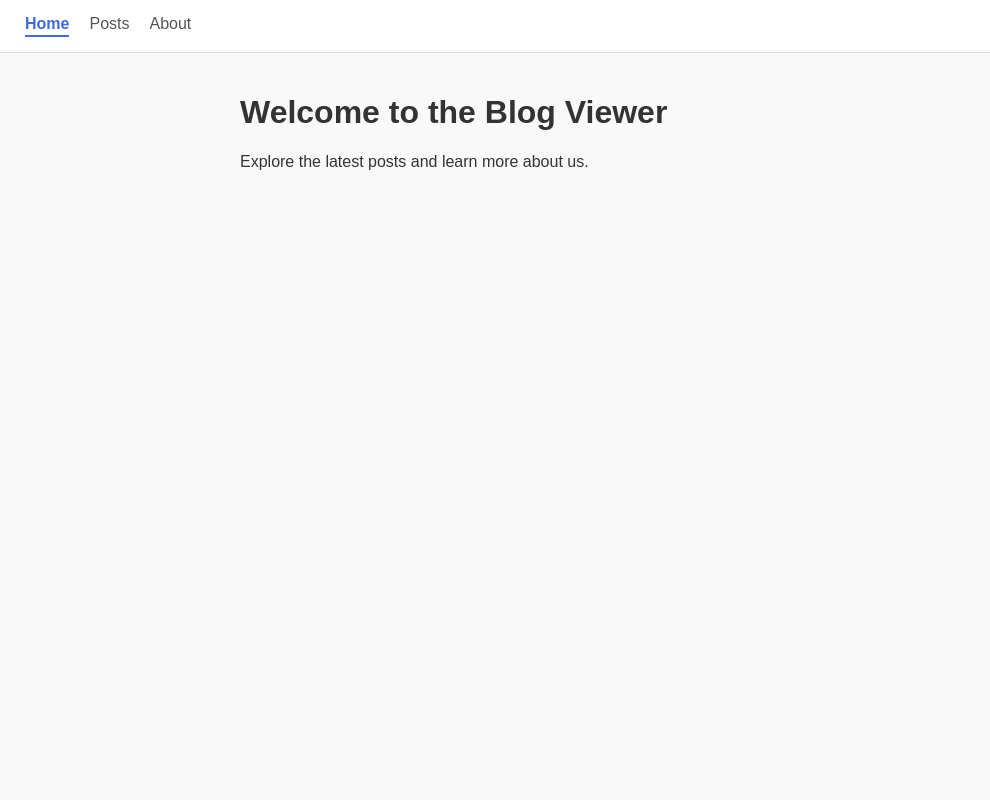
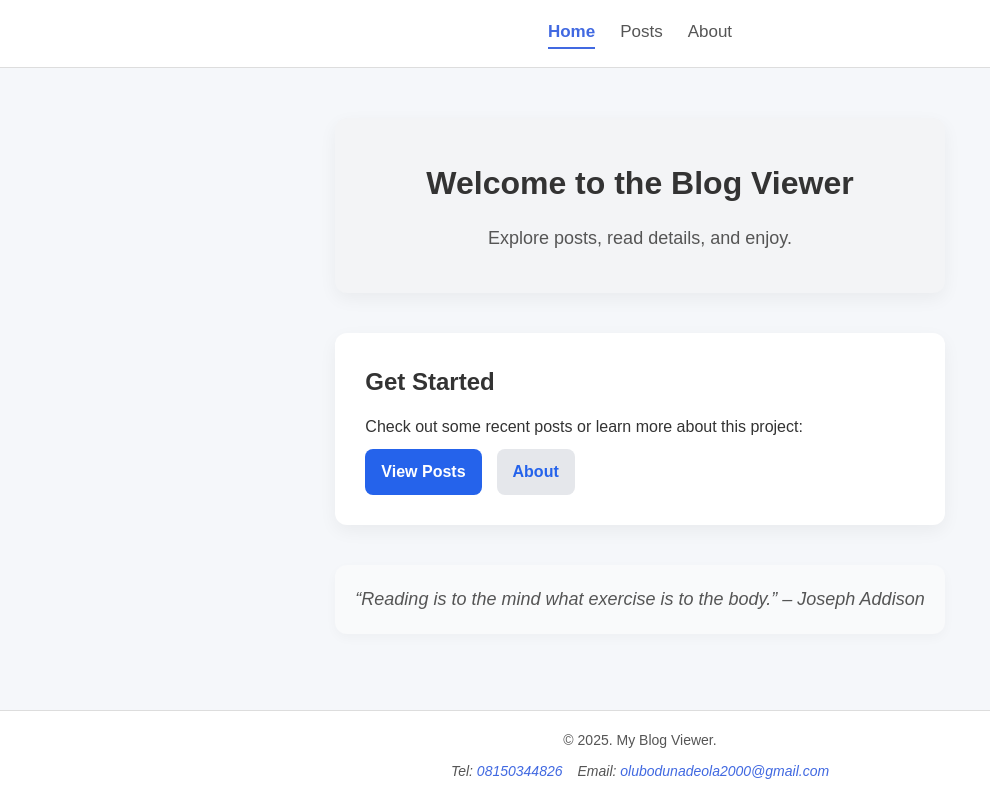
Before and after one commit to TeluadOat/basic-blog-app, a React (Vite) app: page / in a window 1280 px wide. Shown: the whole page, without its empty margins (0-990 px from the left). Built offline with nearby package versions, Linux system fonts and the light colour scheme.

Commit message:
improved on blog css

```diff
--- a/src/App.css
+++ b/src/App.css
@@ -1,36 +1,82 @@
-ul.post-list {
-  list-style: none;
-  padding: 0;
+.page-title {
+  font-size: 32px;
+  font-weight: 700;
+  margin-bottom: 18px;
+  color: #111;
 }
 
-ul.post-list li {
-  background: white;
-  padding: 12px 15px;
-  border-radius: 6px;
-  margin-bottom: 10px;
-  border: 1px solid #e3e3e3;
-  transition: box-shadow 0.2s ease;
+.posts-grid {
+  display: grid;
+  grid-template-columns: repeat(auto-fill, minmax(280px, 1fr));
+  gap: 20px;
+  margin-top: 20px;
 }
 
-ul.post-list li:hover {
-  box-shadow: 0 2px 8px rgba(0, 0, 0, 0.08);
+.post-card {
+  background: white;
+  border: 1px solid #e5e7eb;
+  border-radius: 12px;
+  padding: 20px;
+  box-shadow: 0 4px 14px rgba(0, 0, 0, 0.06);
+  transition: 0.2s ease;
 }
 
-ul.post-list a {
+.post-card:hover {
+  transform: translateY(-0.5px);
+  box-shadow: 0 6px 22px rgba(0, 0, 0, 0.1);
+}
+
+.post-meta {
+  display: flex;
+  justify-content: space-between;
+  font-size: 14px;
+  color: #555;
+  margin-bottom: 10px;
+}
+
+.post-title {
+  font-size: 18px;
+  font-weight: 600;
+  color: #111;
+  margin-bottom: 10px;
+}
+
+.post-body {
+  font-size: 15px;
+  color: #444;
+  margin-bottom: 20px;
+}
+
+.read-more-link {
+  text-decoration: none;
   color: royalblue;
-  text-decoration: none;
-  font-weight: 500;
+  font-weight: 600;
+  transition: 0.2s;
+}
+
+.read-more-link:hover {
+  text-decoration: underline;
 }
 
 .post-detail {
   background: white;
-  padding: 20px;
-  border-radius: 8px;
-  border: 1px solid #e3e3e3;
+  padding: 25px 35px;
+  border-radius: 12px;
+  border: 1px solid #e5e7eb;
+  box-shadow: 0 4px 22px rgba(0, 0, 0, 0.06);
 }
 
 .post-detail h3 {
-  margin-top: 0;
+  font-size: 20px;
+  font-weight: 700;
+  margin-bottom: 15px;
+  color: #111;
+}
+
+.post-detail p {
+  font-size: 16px;
+  line-height: 1.8;
+  color: #444;
 }
 
 .back-link {
@@ -38,21 +84,123 @@ ul.post-list a {
   margin-top: 20px;
   color: royalblue;
   text-decoration: none;
-  font-weight: 500;
+  font-weight: 600;
 }
 
 .back-link:hover,
-.about a:hover {
+.about-box a:hover {
   text-decoration: underline;
 }
 
-.about a {
+.about-box {
+  text-align: center;
+  background: white;
+  padding: 25px 30px;
+  border-radius: 12px;
+  border: 1px solid #e5e7eb;
+  box-shadow: 0 4px 22px rgba(0, 0, 0, 0.06);
+  max-width: 600px;
+  margin: auto;
+}
+
+.about-box p {
+  font-size: 18px;
+}
+
+.about-box a {
   display: inline-block;
   color: royalblue;
   text-decoration: none;
 }
 
-.about address {
+.about-box address {
   display: flex;
-  gap: 10px;
+  flex-direction: column;
+  gap: 6px;
+  justify-content: center;
+  margin-top: 10px;
 }
+
+/* Home Page*/
+.home-page {
+  display: flex;
+  flex-direction: column;
+  gap: 40px;
+  max-width: 900px;
+  margin: auto;
+  padding: 20px;
+}
+
+.home-hero {
+  background: #f3f4f6;
+  padding: 40px 30px;
+  border-radius: 12px;
+  text-align: center;
+  box-shadow: 0 6px 18px rgba(0, 0, 0, 0.05);
+}
+
+.home-hero h2 {
+  font-size: 32px;
+  margin-bottom: 15px;
+}
+
+.home-hero p {
+  font-size: 18px;
+  color: #555;
+}
+
+.home-actions {
+  background: white;
+  padding: 30px;
+  border-radius: 12px;
+  box-shadow: 0 6px 18px rgba(0, 0, 0, 0.05);
+}
+
+.home-actions h3 {
+  margin-bottom: 12px;
+  font-size: 24px;
+}
+
+.action-buttons {
+  display: flex;
+  gap: 15px;
+  margin-top: 10px;
+}
+
+.btn-primary,
+.btn-secondary {
+  padding: 10px 16px;
+  border-radius: 8px;
+  text-decoration: none;
+  font-weight: 600;
+  transition: 0.2s;
+}
+
+.btn-primary {
+  background: #2563eb;
+  color: white;
+}
+
+.btn-primary:hover {
+  background: #1d4ed8;
+}
+
+.btn-secondary {
+  background: #e5e7eb;
+  color: #2563eb;
+}
+
+.btn-secondary:hover {
+  background: #d1d5db;
+}
+
+.home-quote {
+  text-align: center;
+  font-style: italic;
+  color: #555;
+  font-size: 18px;
+  background: #f9fafb;
+  padding: 20px;
+  border-radius: 12px;
+  box-shadow: 0 4px 12px rgba(0, 0, 0, 0.03);
+}
--- /dev/null
+++ b/src/components/Footer.css
@@ -0,0 +1,27 @@
+.blog-footer {
+    background: white;
+    padding: 18px 28px;
+    border-top: 1px solid #ddd;
+    display: flex;
+    flex-direction: column;
+    align-items: center;
+    gap: 8px;
+    color: #555;
+    font-size: 14px;
+}
+
+.blog-footer a {
+    color: royalblue;
+    text-decoration: none;
+}
+
+.blog-footer a:hover {
+    text-decoration: underline;
+    padding: 2px;
+}
+
+.contact-info {
+    display: flex;
+    gap: 15px;
+    flex-wrap: wrap;
+}
--- /dev/null
+++ b/src/components/Footer.jsx
@@ -0,0 +1,15 @@
+import "./Footer.css";
+
+export default function Footer() {
+    return (
+        <div>
+            <footer className="blog-footer">
+                <p className="copyrigt">© {new Date().getFullYear()}. My Blog Viewer.</p>
+                <address className="contact-info">
+                    <span>Tel: <a href="tel:+2348150344826">08150344826</a></span>
+                    <span>Email: <a href="mailto:olubodunadeola2000@gmail.com">olubodunadeola2000@gmail.com</a></span>
+                </address>
+            </footer>
+        </div>
+    )
+}
--- a/src/components/Navbar.css
+++ b/src/components/Navbar.css
@@ -1,15 +1,21 @@
 .navbar {
     background: white;
-    padding: 15px 25px;
+    padding: 18px 28px;
     border-bottom: 1px solid #ddd;
     display: flex;
-    gap: 20px;
+    gap: 25px;
+    position: sticky;
+    top: 0;
+    z-index: 50;
+    justify-content: center;
 }
 
 .navbar a {
     text-decoration: none;
     color: #555;
-    font-size: 16px;
+    font-size: 17px;
+    font-weight: 500;
+    padding-bottom: 4px;
     transition: color 0.2s ease-in-out;
 }
 
@@ -21,5 +27,5 @@
 }
 
 .navbar a:hover {
-    color: #000;
+    color: #111;
 }
--- a/src/index.css
+++ b/src/index.css
@@ -1,12 +1,25 @@
+* {
+  margin: 0;
+  padding: 0;
+  box-sizing: border-box;
+}
+
 body {
-  margin: 0;
   font-family: Arial, Helvetica, sans-serif;
-  background: #f9f9f9;
+  background: #f5f7fa;
   color: #333;
+  line-height: 1.6;
+}
+
+.layout {
+  display: flex;
+  flex-direction: column;
+  min-height: 100vh;
 }
 
 main {
-  padding: 20px;
-  max-width: 800px;
+  padding: 30px 20px;
+  max-width: 900px;
   margin: auto;
+  flex: 1;
 }
--- a/src/layout/Layout.jsx
+++ b/src/layout/Layout.jsx
@@ -1,13 +1,16 @@
 import { Outlet } from "react-router-dom";
 import NavBar from "../components/Navbar.jsx";
+import "../components/Footer.jsx"
+import Footer from "../components/Footer.jsx";
 
 export default function Layout() {
     return (
-        <div>
+        <div className="layout">
             <NavBar />
             <main>
                 <Outlet />
             </main>
+            <Footer />
         </div>
     )
 }
--- a/src/pages/About.jsx
+++ b/src/pages/About.jsx
@@ -1,12 +1,9 @@
 export default function About() {
     return (
-        <div className="about">
-            <p>A small blog site with Home, Posts and About page</p>
-            <p>This is me learning React Router DOM (Routes, Links, useParams), nested roots and layouts.</p>
-            <address>
-                <a href="tel:+2348150344826">08150344826</a>
-                <a href="mailto:olubodunadeola2000@gmail.com">olubodunadeola2000@gmail.com</a>
-            </address>
+        <div className="about-box">
+            <h2 className="page-title">About This Project</h2>
+            <p>This is a simple blog viewe built with React Router and API fetching.</p>
+            <small>This is me learning React Router DOM (Routes, Links, useParams), nested roots and layouts.</small>
         </div>
     )
 }
--- a/src/pages/Home.jsx
+++ b/src/pages/Home.jsx
@@ -1,8 +1,26 @@
 export default function Home() {
     return (
-        <div>
-            <h1>Welcome to the Blog Viewer</h1>
-            <p>Explore the latest posts and learn more about us.</p>
+        <div className="home-page">
+            {/* Hero / Welcome Section */}
+            <section className="home-hero">
+                <h2>Welcome to the Blog Viewer</h2>
+                <p>Explore posts, read details, and enjoy.</p>
+            </section>
+
+            <section className="home-actions">
+                <h3>Get Started</h3>
+                <p>Check out some recent posts or learn more about this project:</p>
+                <div className="action-buttons">
+                    <a href="/posts" className="btn-primary">View Posts</a>
+                    <a href="/about" className="btn-secondary">About</a>
+                </div>
+            </section>
+
+            <section className="home-quote">
+                <blockquote>
+                    “Reading is to the mind what exercise is to the body.” – Joseph Addison
+                </blockquote>
+            </section>
         </div>
     )
 }
--- a/src/pages/PostDetail.jsx
+++ b/src/pages/PostDetail.jsx
@@ -12,13 +12,15 @@ export default function PostDetail() {
             .catch(err => console.log(err))
     }, [postId]);
 
-    if (!post) return <p>Loading...</p>
+    if (!post) return <p style={{ textAlign: "center" }}>Loading...</p>
 
     return (
         <div className="post-detail">
             <h3>{post.title}</h3>
             <p>{post.body}</p>
-            <Link className="back-link" to="/posts">← Back to Posts</Link>
+            <Link className="back-link" to="/posts">
+                ← Back to Posts
+            </Link>
         </div>
     );
 
--- a/src/pages/Posts.jsx
+++ b/src/pages/Posts.jsx
@@ -13,16 +13,29 @@ export default function Posts() {
         getPosts();
     }, []);
 
+    if (posts.length === 0) return <p style={{ textAlign: "center" }}>Loading posts...</p>;
+
     return (
         <div>
-            <h2>Posts</h2>
-            <ul className="post-list">
-                {posts.map(post => {
-                    return <li key={post.id}>
-                        <Link to={`/posts/${post.id}`}>{post.title}</Link>
-                    </li>
-                })}
-            </ul>
+            <h2 className="page-title">Posts</h2>
+            <div className="posts-grid">
+                {posts.map(post => (
+                    <div key={post.id} className="post-card">
+                        <div className="post-meta">
+                            <span><strong>Post ID:</strong> {post.id}</span>
+                            {/* <span><strong>User ID:</strong> {post.userId}</span> */}
+                        </div>
+                        <h3 className="post-title">{post.title}</h3>
+                        <p className="post-body">
+                            {post.body.slice(0, 20)}...
+                        </p>
+                        <Link to={`/posts/${post.id}`} className="read-more-link">
+                            Read more
+                        </Link>
+                    </div>
+                ))}
+
+            </div>
         </div>
     )
 };
```
